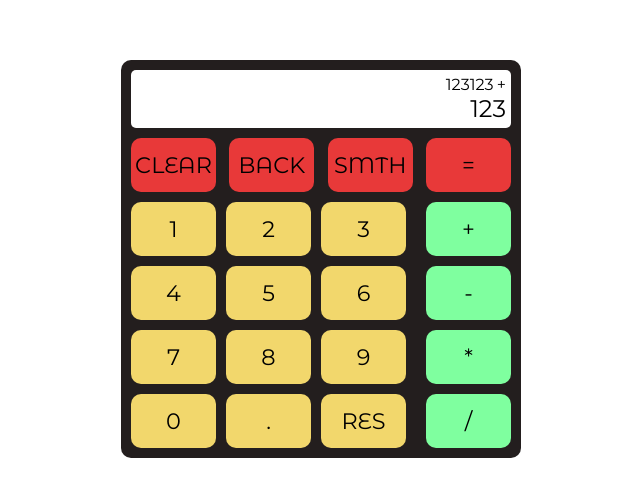
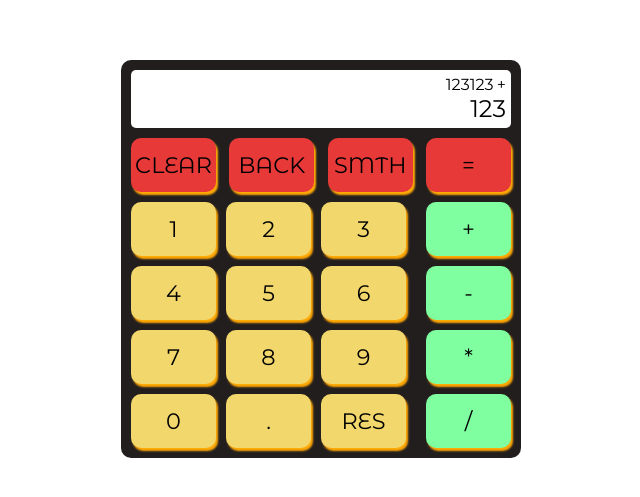
Before and after one commit to Podexus23/odin-calculator, a plain HTML site: page index.html in a window 1280 px wide. Shown: the part 149-646 px from the top of the page, without its empty margins (319-959 px from the left). Drawn offline with Linux system fonts and the light colour scheme.

Commit message:
add shadow to buttons

```diff
--- a/style.css
+++ b/style.css
@@ -55,6 +55,18 @@ body {
   width: -webkit-fill-available;
   font-size: 1.4rem;
   text-transform: uppercase;
+  opacity: 1;
+  transition: all 0.2s;
+  box-shadow: 2px 3px 2px 0px #ffa906;
+  user-select: none;
+}
+
+.button:hover {
+  box-shadow: 2px 3px 2px 0px #f8ecd4;
+}
+
+.button:active {
+  box-shadow: 2px 3px 2px 0px #413d36;
 }
 
 .buttons {
```
